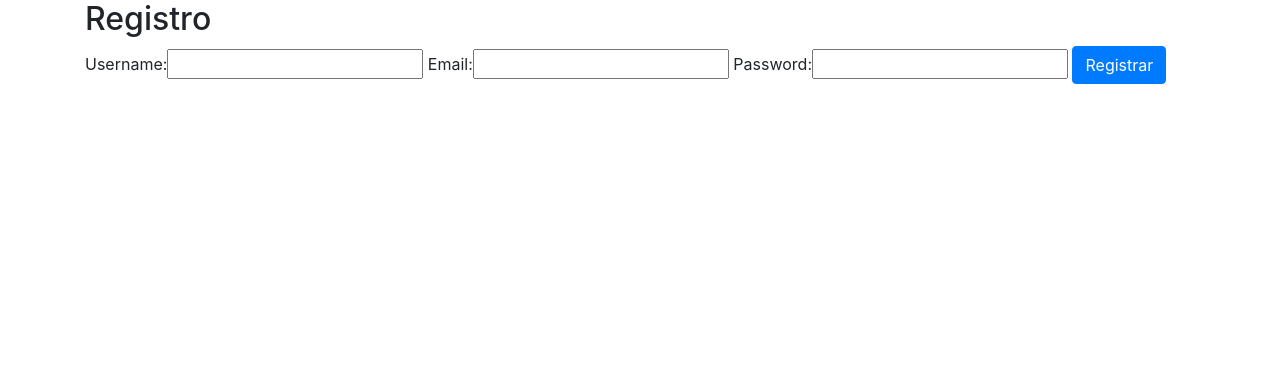
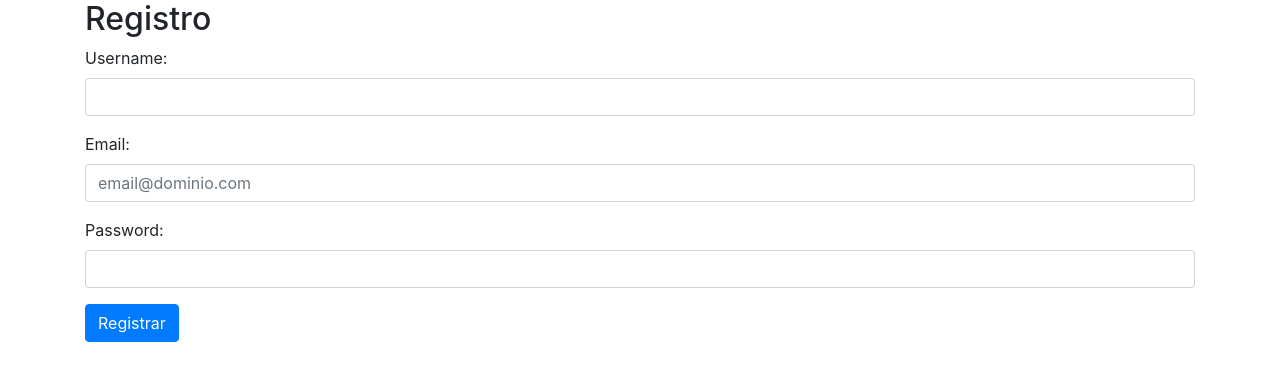
Before and after one commit to pulidovpe/online_store, a Django app: page /usuarios/registro in a window 1280 px wide. Shown: the top 381 px of the page. Run offline with Django 3.2, Linux system fonts and the light colour scheme; some libraries are stand-ins or nearby versions.

Commit message:
Estilos para formularios

```diff
--- a/online_store/forms.py
+++ b/online_store/forms.py
@@ -1,6 +1,33 @@
 from django import forms
 
 class RegisterForm(forms.Form):
-	username = forms.CharField(required=True, min_length=4, max_length=50)
-	email		= forms.EmailField(required=True)
-	password = forms.CharField(required=True)
+	username = forms.CharField(
+		required=True,
+		min_length=4,
+		max_length=50,
+		widget=forms.TextInput(
+			attrs={
+				'class'			: 'form-control',
+				'id'   			: 'username',
+			}
+		)
+	)
+	email		= forms.EmailField(
+		required=True,
+		widget=forms.TextInput(
+			attrs={
+				'class'			: 'form-control',
+				'id'   			: 'email',
+				'placeholder'  : 'email@dominio.com'
+			}
+		)
+	)
+	password = forms.CharField(
+		required=True,
+		widget=forms.PasswordInput(
+			attrs={
+				'class'			: 'form-control',
+				'id'   			: 'password'
+			}
+		)
+	)
--- a/templates/users/register.html
+++ b/templates/users/register.html
@@ -15,7 +15,18 @@
 		 		<!-- Formulario -->
 		 		<form method="POST">
 		 			{% csrf_token %}
-			 		{{ form }}
+		 			<div class="form-group">
+				 		{{ form.username.label_tag }}
+				 		{{ form.username }}
+			 		</div>
+			 		<div class="form-group">
+				 		{{ form.email.label_tag }}
+				 		{{ form.email }}
+			 		</div>
+			 		<div class="form-group">
+				 		{{ form.password.label_tag }}
+				 		{{ form.password }}
+			 		</div>
 			 		<button type="submit" class="btn btn-primary">Registrar</button>
 		 		</form>
 
```
